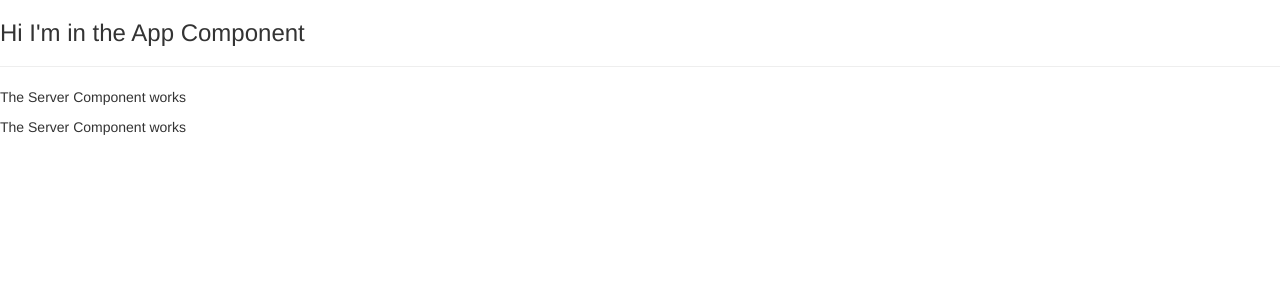
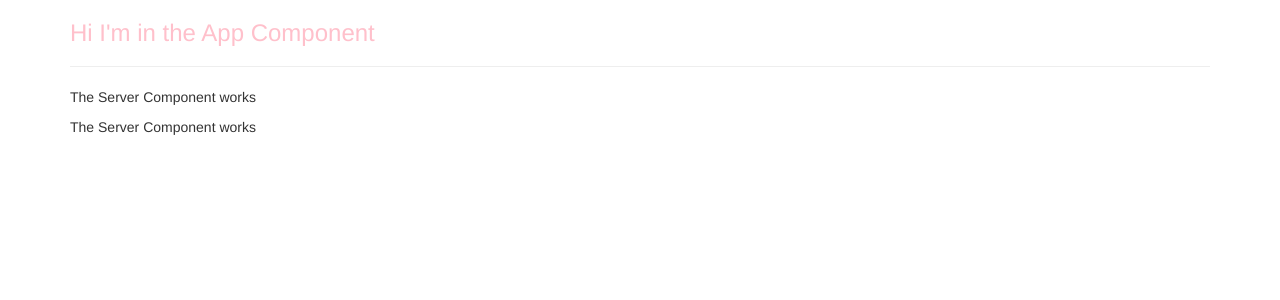
Before and after one commit to kitkogan/my-first-angular-app, an Angular app: page / in a window 1280 px wide. Shown: the top 300 px of the page. Built offline with nearby package versions, Linux system fonts and the light colour scheme.

Commit message:
change stles config

```diff
--- a/src/app/app.component.css
+++ b/src/app/app.component.css
@@ -0,0 +1,3 @@
+h3 {
+  color: purple;
+}
--- a/src/app/app.component.html
+++ b/src/app/app.component.html
@@ -1,3 +1,9 @@
-<h3>Hi I'm in the App Component</h3>
-<hr>
-<app-servers></app-servers>
+<div class="container">
+  <div class="row">
+    <div class="col-xs-12">
+      <h3>Hi I'm in the App Component</h3>
+      <hr>
+      <app-servers></app-servers>
+    </div>
+  </div>
+</div>
--- a/src/app/app.component.ts
+++ b/src/app/app.component.ts
@@ -3,7 +3,12 @@
 @Component({
   selector: 'app-root',
   templateUrl: './app.component.html',
-  styleUrls: ['./app.component.css']
+//   styleUrls: ['./app.component.css']
+  styles: [`
+    h3 {
+      color: pink;
+    }
+  `]
 })
 export class AppComponent {
 
```
